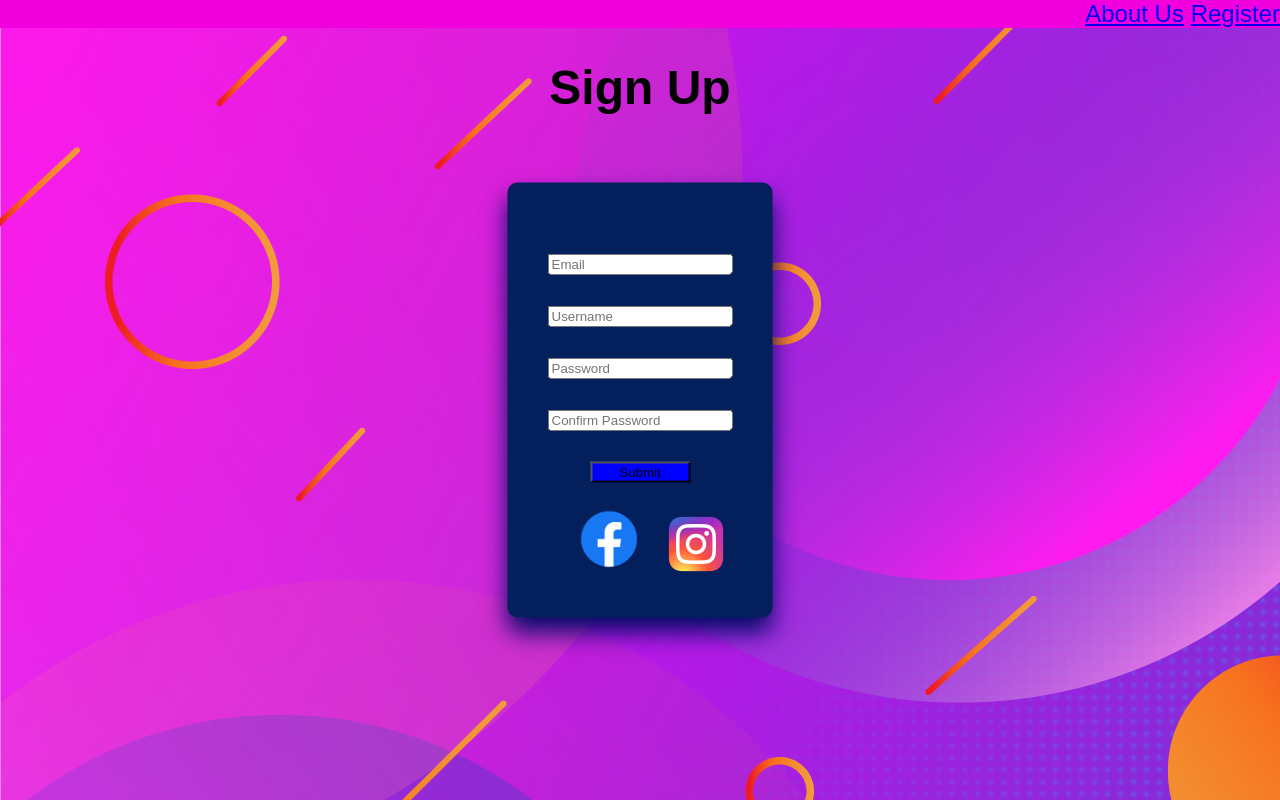
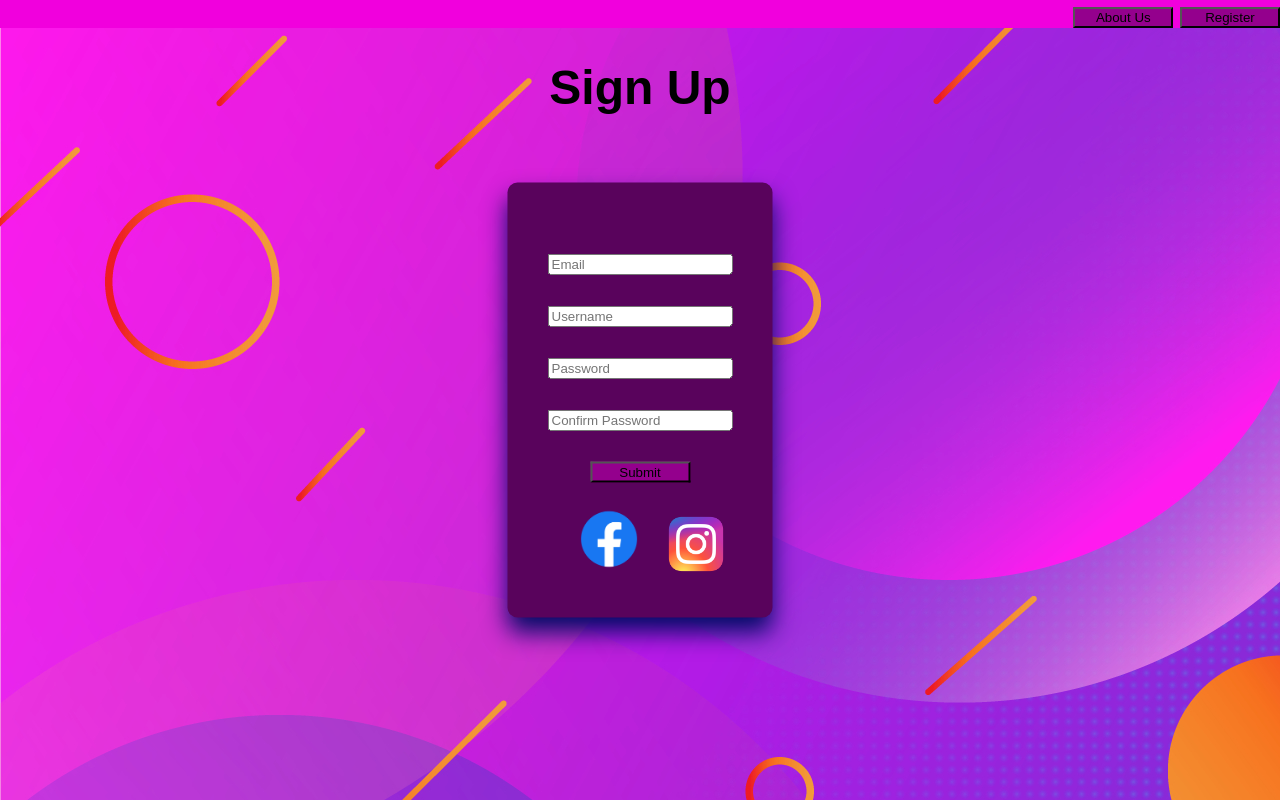
Before and after one commit to nathanforeman746/RegisterPage, a plain HTML site: page index.html in a window 1280 px wide. Drawn offline with Linux system fonts and the light colour scheme.

Commit message:
Update #3

```diff
--- a/index.html
+++ b/index.html
@@ -10,8 +10,8 @@
 <body>
     <body background="../RegisterPage/assets/wallpapersden.com_gradient-geometric-vector-art_1920x1080.jpg">
     <nav style="text-align: right;">
-        <a href="#">About Us</a>
-        <a href="#">Register</a>
+        <button>About Us</button>
+        <button>Register</button>
     </nav>
 
     <h1>Sign Up</h1>
--- a/main.css
+++ b/main.css
@@ -9,7 +9,7 @@ body {
 }
 
 .InputBox {
-    background-color: rgb(4, 32, 92);
+    background-color: rgb(89, 3, 92);
     border-radius: 10px;
     box-shadow: 0 15px 25px rgb(2, 12, 102);
     margin: auto auto;
@@ -25,7 +25,7 @@ button {
 	left: 0;
 	width: 100px;
 	height: 10%;
-	background: blue;
+	background: rgb(148, 0, 141);
 }
 
 nav {
```
